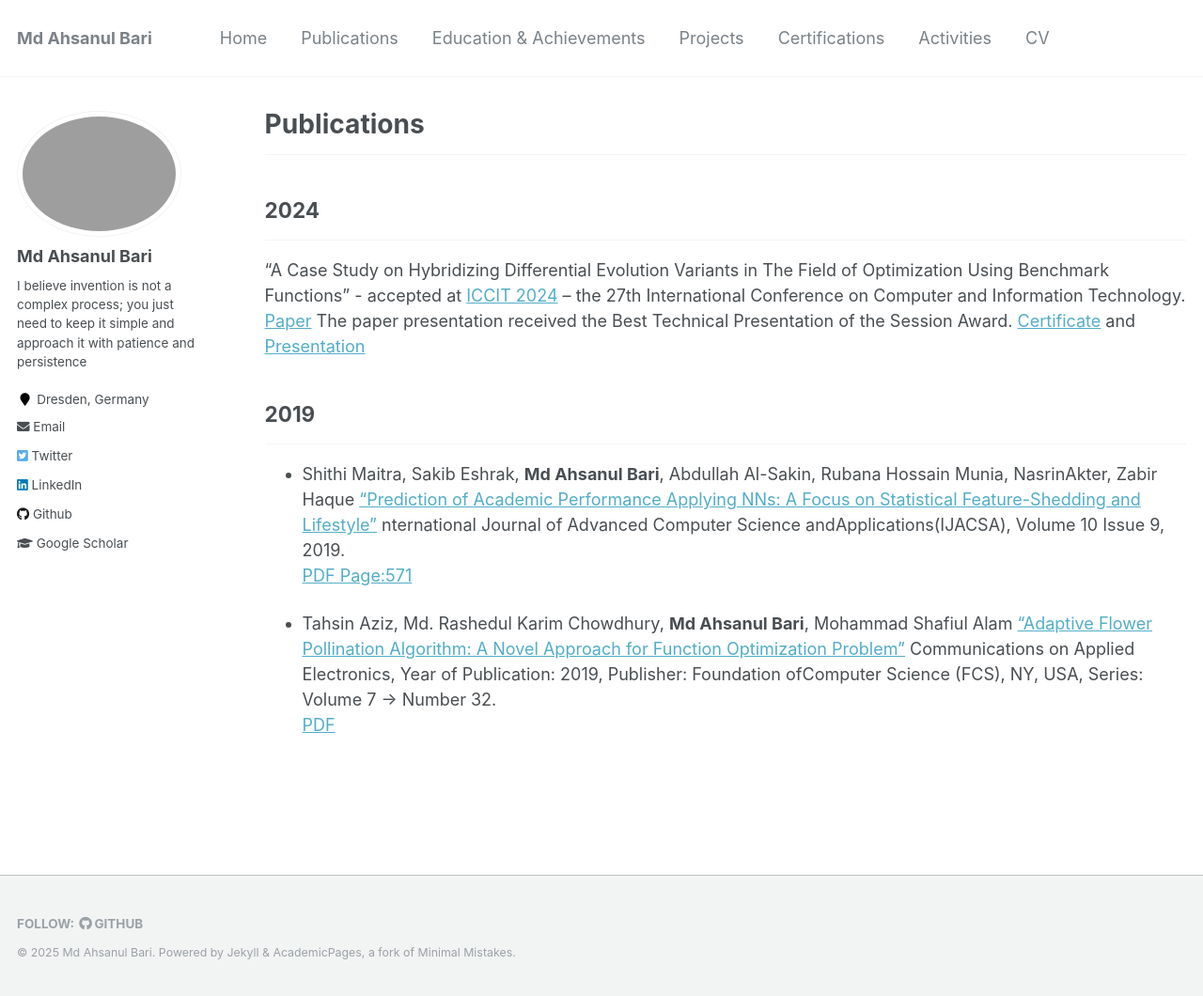
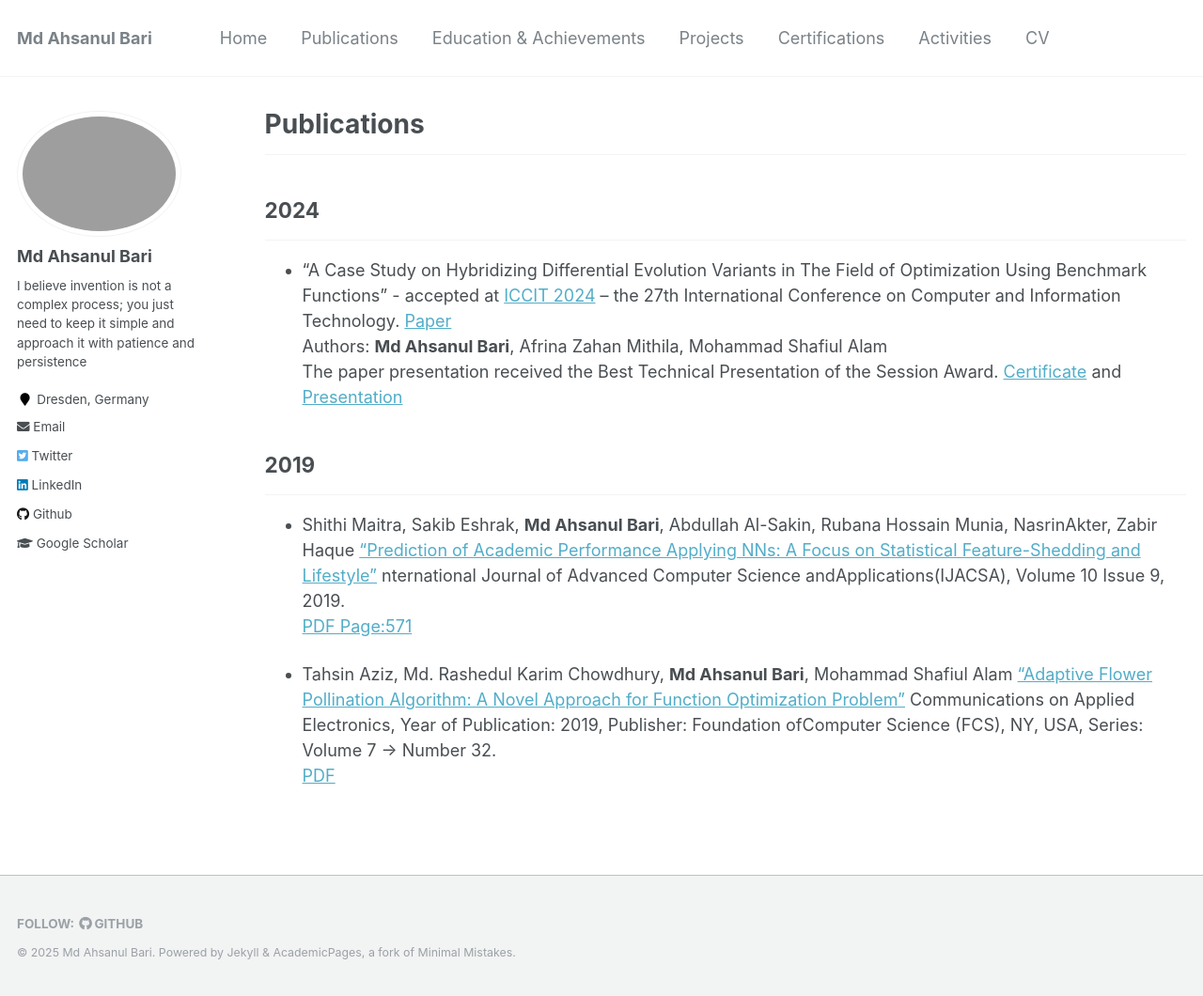
Before and after one commit to AhsanulBariRomi/ahsanul-bari.github.io, a Jekyll site: the page built from _pages/publications.md, in a window 1280 px wide and 1060 px high. Shown: the whole window at 94% size. Built offline with Jekyll 4.4.1, drawn with Linux system fonts in a browser that asks for light colours.

Commit message:
Alighnment update

```diff
--- a/_pages/publications.md
+++ b/_pages/publications.md
@@ -9,7 +9,8 @@ author_profile: true
 ## 2024
 
 ---
-"A Case Study on Hybridizing Differential Evolution Variants in The Field of Optimization Using Benchmark Functions" - accepted at [ICCIT 2024](https://iccit.org.bd/2024/home/) – the 27th International Conference on Computer and Information Technology. [Paper](https://drive.google.com/file/d/1OQNXe1mXuUGVlLQHB8t3U9uB4aDYl-lQ/view?usp=sharing)
+- "A Case Study on Hybridizing Differential Evolution Variants in The Field of Optimization Using Benchmark Functions" - accepted at [ICCIT 2024](https://iccit.org.bd/2024/home/) – the 27th International Conference on Computer and Information Technology. [Paper](https://drive.google.com/file/d/1OQNXe1mXuUGVlLQHB8t3U9uB4aDYl-lQ/view?usp=sharing)
+Authors: **Md Ahsanul Bari**, Afrina Zahan Mithila, Mohammad Shafiul Alam
 The paper presentation received the Best Technical Presentation of the Session Award. [Certificate](https://drive.google.com/file/d/1id8fUF_Q9R2oezZCvNZlriu2QClAgopg/view?usp=sharing) and [Presentation](https://docs.google.com/presentation/d/186U_9hK7mqkXC6YnM-4VGPZ6VWhCKdB4/edit?usp=sharing&ouid=107859767730216986960&rtpof=true&sd=true)
 
 
```
